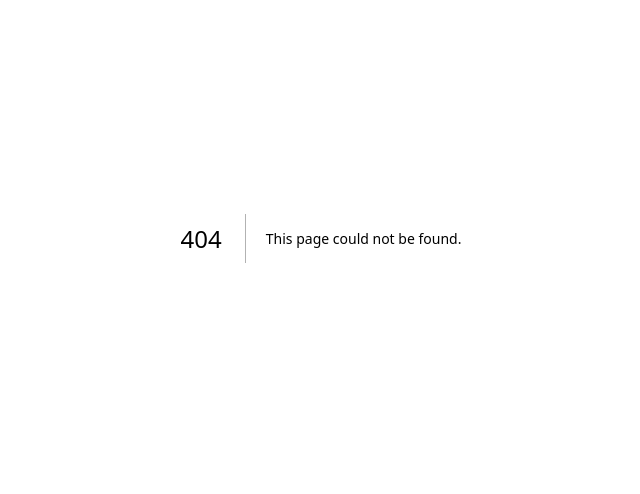
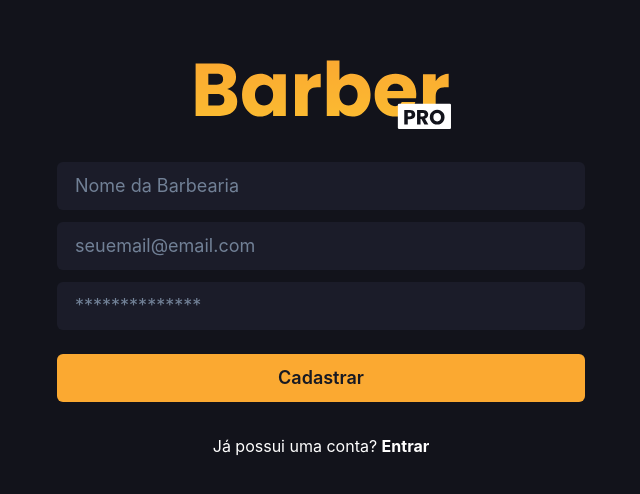
Before and after one commit to devfrontwill/soab, a Next.js app: page /register in a window 1280 px wide. Before the commit this address had no page. Shown: the part 162-656 px from the top of the page, without its empty margins (319-959 px from the left). Built offline with nearby package versions, Linux system fonts and the light colour scheme.

Commit message:
Feat: Atrelado os inputs aos States para ter controle sob os mesmos. Criado tambem a funcao que ira se comunicar com o banco de dados para realizar o cadastro de novo usario e tambem a funcao para login do usuario.

```diff
--- a/src/pages/login.tsx
+++ b/src/pages/register/index.tsx
@@ -1,14 +1,26 @@
+import { useState } from 'react'
 import Head from "next/head";
 import Image from "next/image";
-import logoImg from '../../public/images/logo.svg';
+import logoImg from '../../../public/images/logo.svg';
 import { Flex, Text, Center, Input, Button } from "@chakra-ui/react";
 import Link from "next/link";
 
-export default function Login() {
+export default function Register() {
+
+    const [name, setName] = useState('');
+    const [email, setEmail] = useState('');
+    const [password, setPassword] = useState('');
+
+    function handleRegister() {
+        console.log(name);
+        console.log(email);
+        console.log(password);
+    }
+
     return (
         <>
             <Head>
-                <title>S.O.A.B | Faça login para acessar </title>
+                <title>S.O.A.B | Crie sua conta </title>
             </Head>
             <Flex background="barber.900" height="100vh" alignItems="center" justifyContent="center">
 
@@ -26,34 +38,56 @@ export default function Login() {
                     <Input
                         background="barber.400"
                         variant="filled"
+                        color="button.default"
+                        _hover={{ bg: "#1b1b1b" }}
+                        size="lg"
+                        placeholder="Nome da Barbearia"
+                        type="text"
+                        mb={3}
+                        value={name}
+                        onChange={(e) => setName(e.target.value)}
+                    />
+                    <Input
+                        background="barber.400"
+                        variant="filled"
+                        color="button.default"
+                        _hover={{ bg: "#1b1b1b" }}
                         size="lg"
                         placeholder="seuemail@email.com"
                         type="email"
                         mb={3}
+                        value={email}
+                        onChange={(e) => setEmail(e.target.value)}
                     />
                     <Input
                         background="barber.400"
                         variant="filled"
+                        color="button.default"
+                        _hover={{ bg: "#1b1b1b" }}
                         size="lg"
                         placeholder="**************"
                         type="text"
                         mb={6}
+                        value={password}
+                        onChange={(e) => setPassword(e.target.value)}
                     />
 
                     <Button background="button.cta"
                         mb={6}
                         color="gray.900"
                         size="lg"
-                        _hover={{ bg: "#ffb13e" }}>
-                        Acessar
+                        _hover={{ bg: "#ffb13e" }}
+                        onClick={handleRegister}
+                    >
+                        Cadastrar
                     </Button>
 
                     <Center mt={2}>
-                        <Link href="/register">
+                        <Link href="/login">
                             <Text
                                 color="button.default"
                                 cursor="pointer">
-                                Ainda não possui uma conta? <strong>Cadastre-se</strong>
+                                Já possui uma conta? <strong>Entrar</strong>
                             </Text>
                         </Link>
                     </Center>
```
Also changed, not shown: src/pages/login/index.tsx (added, +85 -0 lines).
